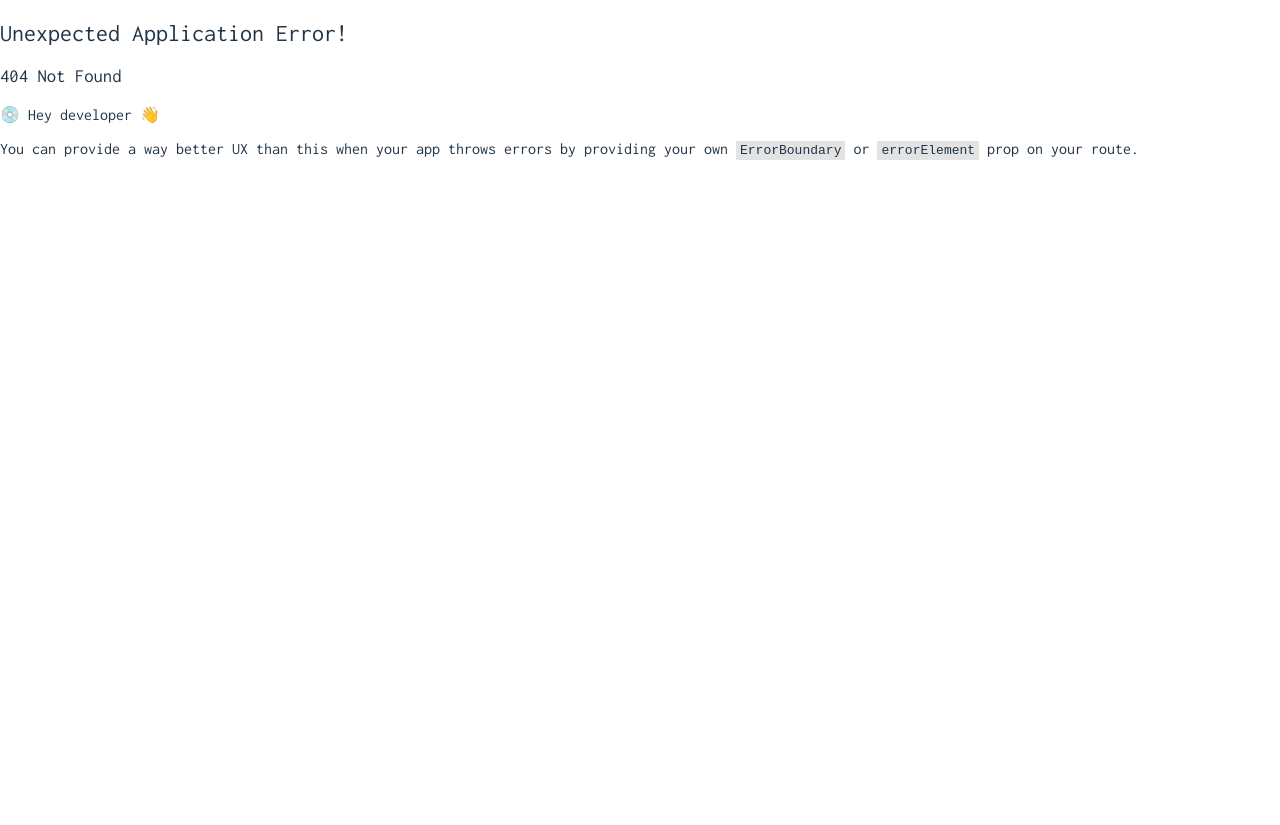
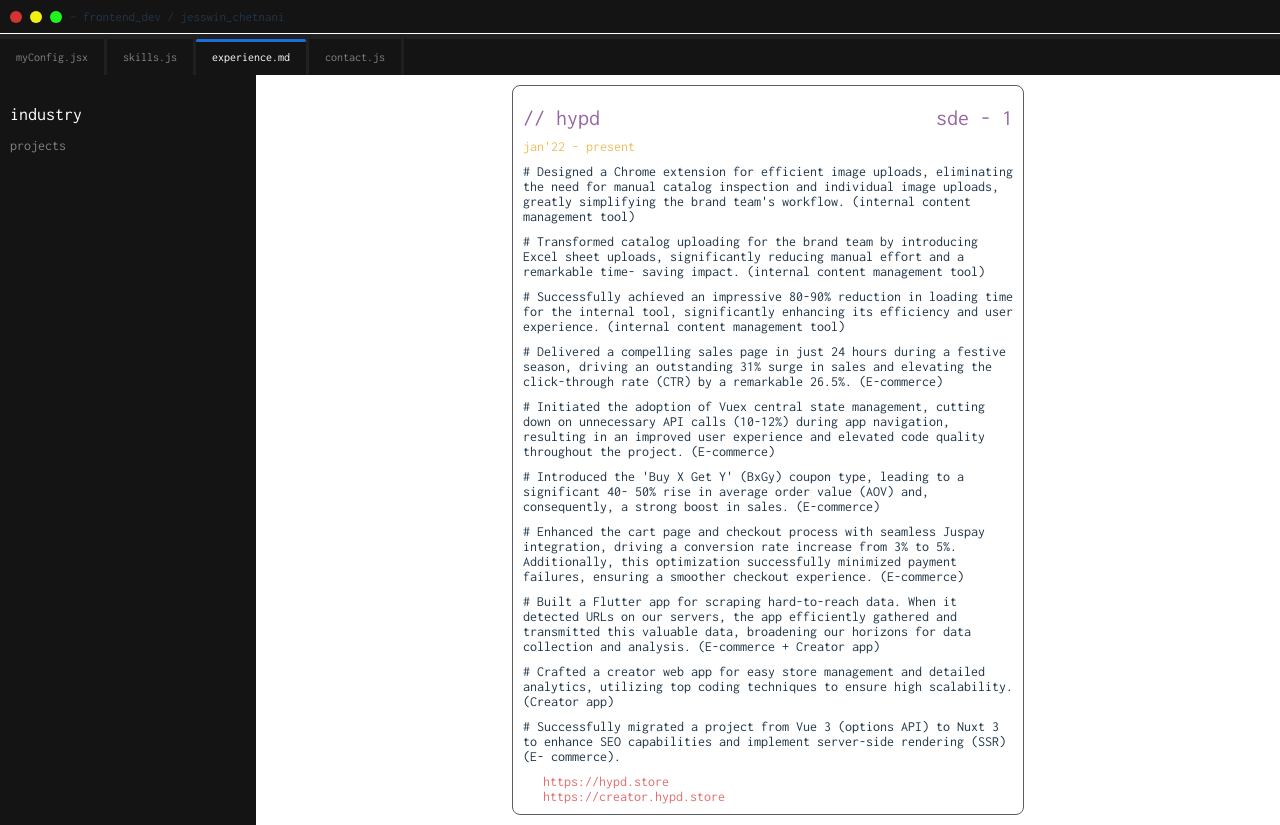
Before and after one commit to jesswin/portfolio, a React (Vite) app: page /experience/industry in a window 1280 px wide. Before the commit this address had no page. Before the commit the page ends 800 px from the top, so only its background shows below. Built offline with nearby package versions, Linux system fonts and the light colour scheme.

Commit message:
Update: updated path

```diff
--- a/src/App.jsx
+++ b/src/App.jsx
@@ -35,7 +35,7 @@
             element: <Projects />,
           },
           {
-            path: "company",
+            path: "industry",
             element: <Comapany />,
           },
         ],
--- a/src/routes/Experience.jsx
+++ b/src/routes/Experience.jsx
@@ -7,7 +7,7 @@
   const navigate = useNavigate();
 
   useEffect(() => {
-    navigate("/experience/company");
+    navigate("/experience/industry");
   }, []);
 
   const links = (
@@ -18,11 +18,11 @@
       >
         <Link
           className={
-            location.pathname.includes("company") ? classes.active : ""
+            location.pathname.includes("industry") ? classes.active : ""
           }
-          to="/experience/company"
+          to="/experience/industry"
         >
-          company
+          industry
         </Link>
       </div>
       <div
```
